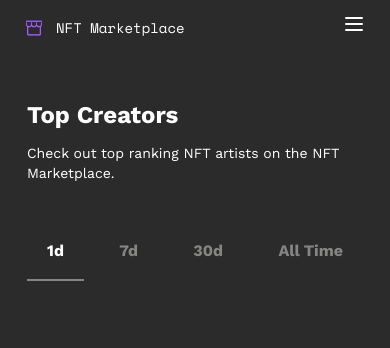
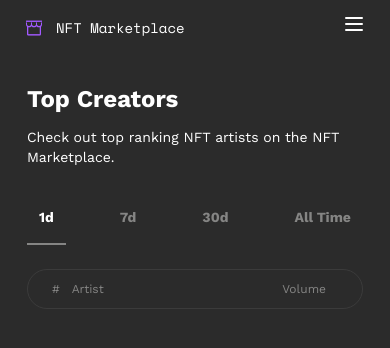
Before and after one commit to Morteza-Ebrahimii/NFT-market-place, a React (Vite) app in the folder nft-marketplace/: page /rankings in a window 390 px wide. Shown: the top 348 px of the page. Built offline with nearby package versions, Linux system fonts and the light colour scheme.

Commit message:
Refactor Rankings component to improve layout and add filter section

```diff
--- a/nft-marketplace/src/pages/Rankings.tsx
+++ b/nft-marketplace/src/pages/Rankings.tsx
@@ -1,7 +1,5 @@
 import { useState } from "react";
 import { useArtistContext } from "../context/ArtistContext";
-
-export { useArtistContext } from "../context/ArtistContext";
 
 export function Ranking() {
   const { artists } = useArtistContext();
@@ -18,7 +16,8 @@ export function Ranking() {
 
   return (
     <div className="container  mx-auto px-6 py-6 max-w-sm md:max-w-3xl xl:max-w-5xl xl:py-10">
-      <div className="mt-5">
+      {/* the text top of the page */}
+      <div className="mt-1 md:mt-5">
         <h1 className="text-2xl font-semibold mb-3 xl:mb-5 md:text-4xl xl:text-5xl">
           Top Creators
         </h1>
@@ -26,24 +25,37 @@ export function Ranking() {
           Check out top ranking NFT artists on the NFT Marketplace.
         </p>
       </div>
-      <div className="flex flex-row text-center justify-between  py-5 my-5 text-label-text">
+      {/* timeline */}
+      <div className="flex flex-row text-center justify-between py-1 md:py-5 my-5 text-label-text">
         {timeLine.map((time) => (
           <div
             key={time.name}
-            className={`font-semibold text-base xl:text-xl border-b-2 ${
+            className={`font-semibold text-sm xl:text-xl border-b-2 ${
               isActive === time.name
                 ? "border-label-text text-white translate-2"
                 : "border-transparent"
             }`}
             onClick={() => setisActive(time.name)}
           >
-            <h3 className="px-5 py-4 md:hidden">{time.time}</h3>
+            <h3 className="px-3 py-4 md:hidden">{time.time}</h3>
             <h3 className="px-12 xl:px-18 py-4  hidden md:block ">
               {time.name}
             </h3>
           </div>
         ))}
       </div>
+      {/* filter section */}
+      <div className="flex flex-row justify-between items-center border rounded-3xl border-solid border-background-gray w-full h-10 md:h-12 text-label-text">
+        <div className="flex flex-row p-4 gap-3 xl:gap-8 md:gap-6 ml-2 xl:ml-5 md:ml-3 md:text-lg text-xs">
+          <p>#</p>
+          <p>Artist</p>
+        </div>
+        <div className="flex flex-row p-4 xl:gap-24 md:gap-16 text-xs md:text-lg xl:mr-20 md:mr-12 mr-5">
+          <p className="hidden md:block">Change</p>
+          <p className="hidden xl:block">NFTs sold</p>
+          <p>Volume</p>
+        </div>
+      </div>
     </div>
   );
 }
```
